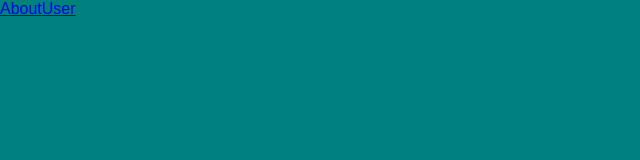
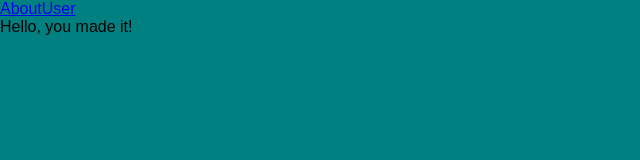
Before and after one commit to dowlingec/react-fly-me-to-the-moon, a React (Create React App) app: page /activities in a window 1280 px wide. Shown: the top 160 px of the page, without its empty margins (0-640 px from the left). Built offline with nearby package versions, Linux system fonts and the light colour scheme.

Commit message:
UserCard changed navigation

```diff
--- a/src/App.js
+++ b/src/App.js
@@ -4,7 +4,7 @@ import './App.css';
 import NavBar from './components/NavBar';
 import Users from './components/Users';
 import About from './components/About';
-
+import Activities from './components/Activities';
 
 
 function App() {
@@ -19,6 +19,9 @@ function App() {
         <Route exact path="/login">
           <Users />
         </Route>
+        <Route exact path="/activities">
+          <Activities />
+        </Route>
       </Switch>
     </div>
   )
--- a/src/components/Activities.js
+++ b/src/components/Activities.js
@@ -3,7 +3,7 @@
 // //array.map to pass individual acts to card
 // import {useEffect, useState} from 'react'
 
-// function Activities() {
+function Activities() {
 //     const [activityArray, setActivityArray] = useEffect([])
 
 //     useEffect(()=> {
@@ -22,7 +22,10 @@
 //             <h1>We working on it</h1>
 //         </div>
 //     )
+    return (
+        <div>Hello, you made it!</div>
+    )
 
-// }
+}
 
-// export default Activities;
+export default Activities;
--- a/src/components/UserCard.js
+++ b/src/components/UserCard.js
@@ -1,5 +1,6 @@
-import {useState} from 'react'
+import {useState} from 'react';
 import UserActivitiesModal from './UserActivitiesModal';
+import {NavLink} from 'react-router-dom';
 
 function UserCard({user, setCurrentUser}) {
     const userInfo = [user.activities]
@@ -7,6 +8,7 @@ function UserCard({user, setCurrentUser}) {
 
     const handleClick = () => {
         setCurrentUser(user.id)
+        alert('User deleted!')
     }
 
     const deleteClick = async () => {
@@ -20,8 +22,8 @@ function UserCard({user, setCurrentUser}) {
 
 
     return (
-        <div className="user-card" >
-            <img src={user.image_url} alt={'Avatar representing ' + user.username} onClick={handleClick}></img>
+        <div className="user-card" onClick={handleClick}>
+            <NavLink to='/activities' exact><img src={user.image_url} alt={'Avatar representing ' + user.username}></img></NavLink>
             <h2>{user.username}</h2>
             <button onClick={deleteClick}>DELETE</button>
             {/* {userInfo.map((e)=>{
```
